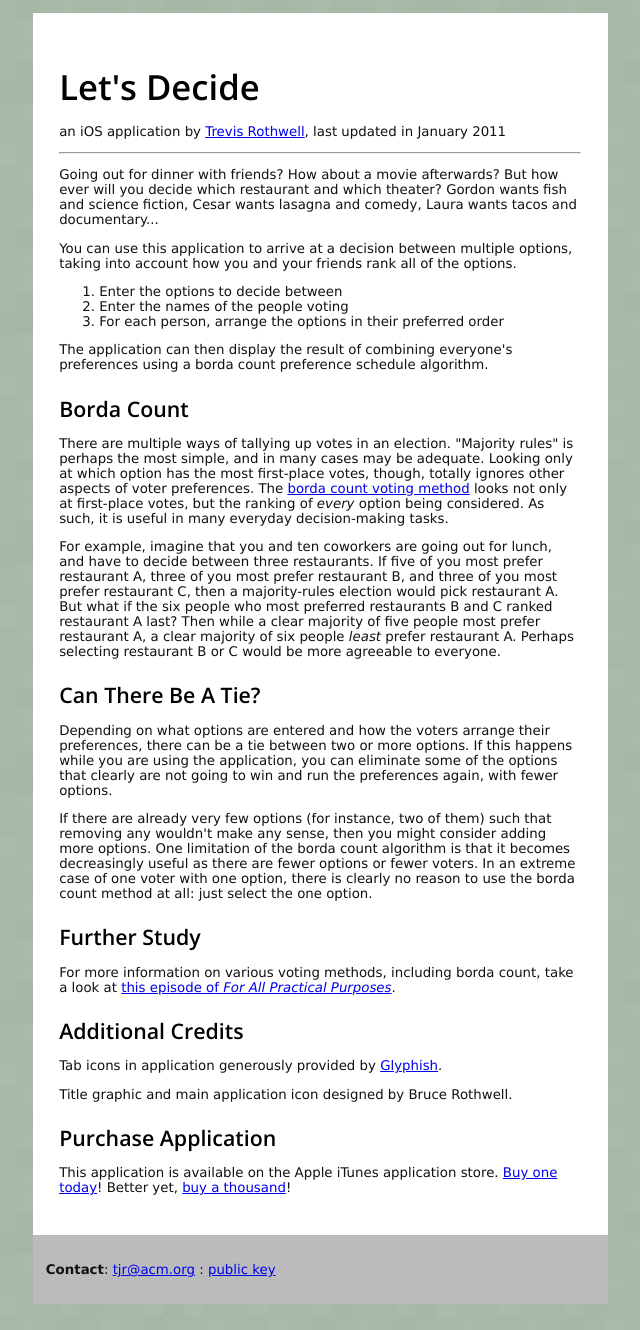
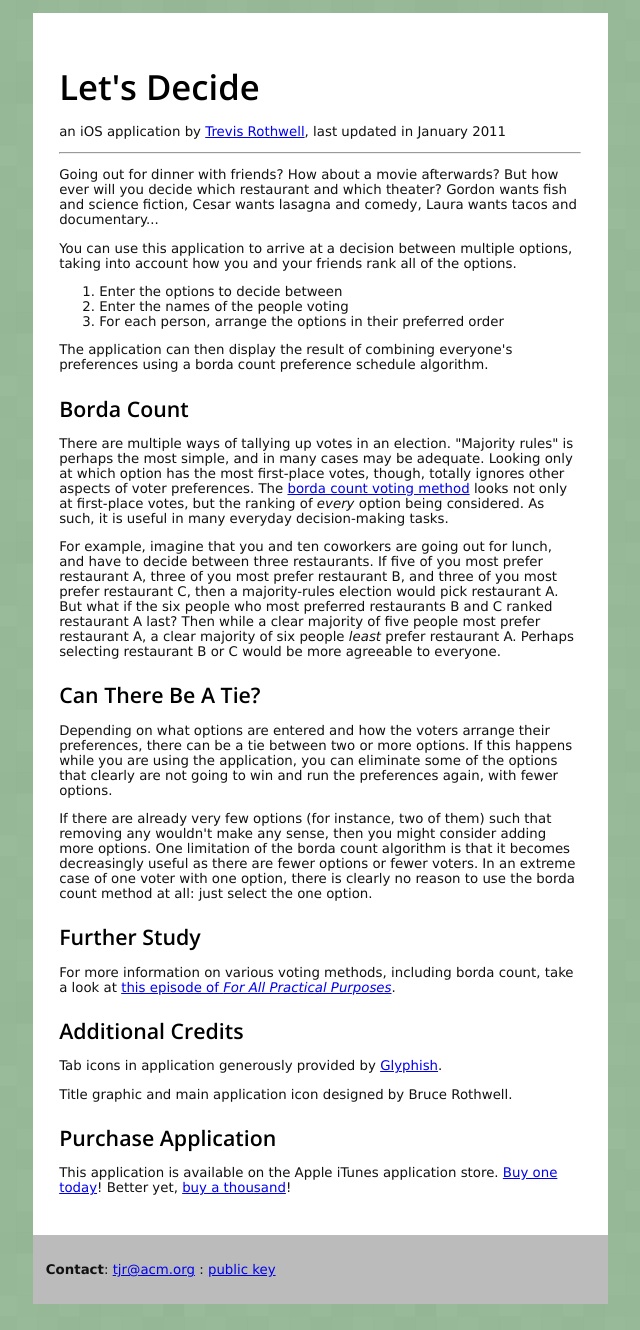
Before and after one commit to tjr/tjr.github.com, a Jekyll site: the page software/lets-decide.html, which Jekyll copies as it is, in a window 1280 px wide. Shown: the whole page, without its empty margins (320-960 px from the left). Built offline with Jekyll 4.4.1, drawn with Linux system fonts in a browser that asks for light colours.

Commit message:
updated css

```diff
--- a/css/ios.css
+++ b/css/ios.css
@@ -7,7 +7,7 @@ body {
     margin-top: 1em;
     margin-bottom: 2em;
     text-align: center;
-    background-color: #ABA;
+    background-color: #9B9;
     background-image: url("/images/square_bg.png");
 }
 
```
